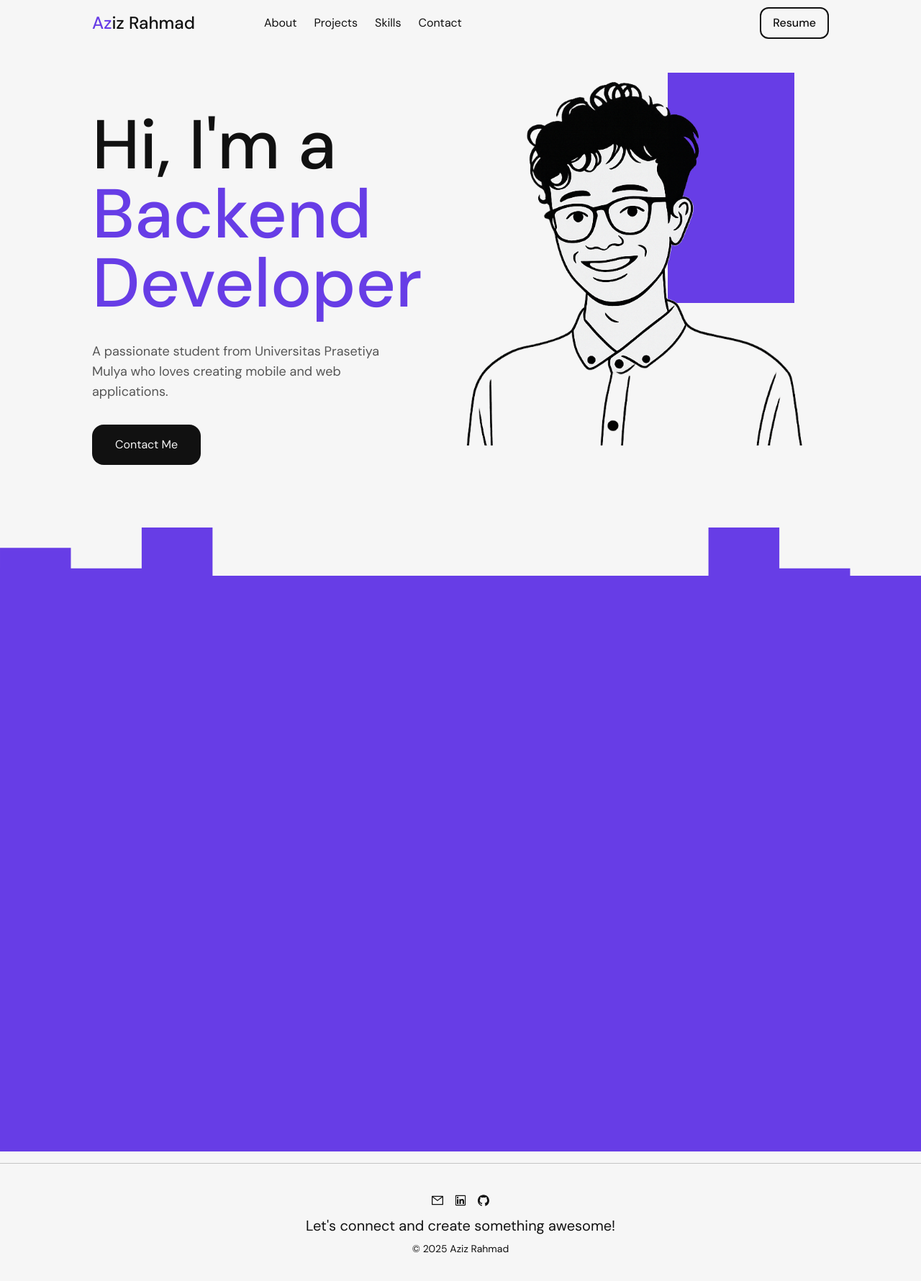
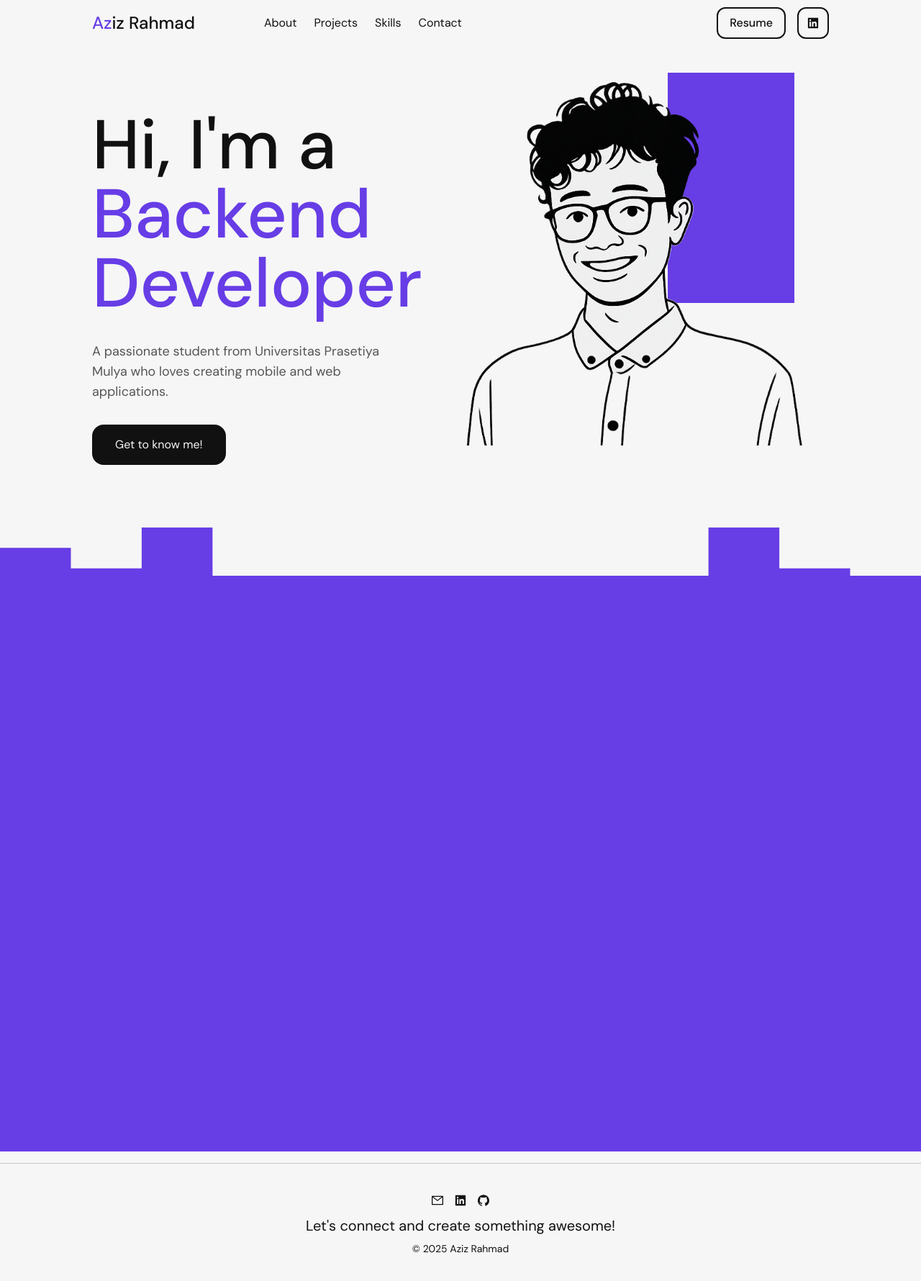
Before and after one commit to rhmdziz/aziz-personal-portofolio, a Next.js app in the folder frontend/: page / in a window 1280 px wide. Shown: the top 1780 px of the page at 72% size. Built offline with nearby package versions, Linux system fonts and the light colour scheme.

Commit message:
add linkedin at navbar, get to know me, and link root at footer

```diff
--- a/frontend/components/footer.js
+++ b/frontend/components/footer.js
@@ -1,6 +1,8 @@
 import {
+  GithubFilled,
   GithubOutlined,
-  LinkedinOutlined,
+  LinkedinFilled,
+  MailFilled,
   MailOutlined,
 } from "@ant-design/icons";
 import Link from "next/link";
@@ -15,15 +17,15 @@ export default function Footer() {
             <MailOutlined />
           </Link>
           <Link href="https://www.linkedin.com/in/azizrahmad" target="_blank">
-            <LinkedinOutlined />
+            <LinkedinFilled />
           </Link>
           <Link href="https://github.com/rhmdziz" target="_blank">
-            <GithubOutlined />
+            <GithubFilled />
           </Link>
         </div>
         <p className="text-xl">Let's connect and create something awesome!</p>
         <p className="text-sm ">
-          &copy; {new Date().getFullYear()} Aziz Rahmad
+          &copy; {new Date().getFullYear()} <Link href="/">Aziz Rahmad</Link>
         </p>
       </div>
     </footer>
--- a/frontend/components/home/hero.js
+++ b/frontend/components/home/hero.js
@@ -41,9 +41,9 @@ export default function Hero() {
             A passionate student from Universitas Prasetiya Mulya who loves
             creating mobile and web applications.
           </p>
-          <Link href="#contact">
+          <Link href="#about">
             <div className="bg-[var(--gray-primary)] inline-block mt-4 md:mt-8 py-4 px-8 rounded-2xl hover:opacity-90">
-              <p className="text-[var(--background)]">Contact Me</p>
+              <p className="text-[var(--background)]">Get to know me!</p>
             </div>
           </Link>
         </div>
--- a/frontend/components/home/navbar.js
+++ b/frontend/components/home/navbar.js
@@ -1,14 +1,19 @@
 "use client";
 import { useState, useEffect } from "react";
-import { MoonOutlined, MoonFilled } from "@ant-design/icons";
+import {
+  MoonOutlined,
+  MoonFilled,
+  LinkedinOutlined,
+  LinkedinFilled,
+} from "@ant-design/icons";
 import Link from "next/link";
 
 export default function Navbar() {
-  const [isDarkMode, setIsDarkMode] = useState(false);
+  // const [isDarkMode, setIsDarkMode] = useState(false);
   const [isScrolled, setIsScrolled] = useState(false);
-  const toggleDarkMode = () => {
-    setIsDarkMode(!isDarkMode);
-  };
+  // const toggleDarkMode = () => {
+  //   setIsDarkMode(!isDarkMode);
+  // };
 
   useEffect(() => {
     const handleScroll = () => {
@@ -68,7 +73,11 @@ export default function Navbar() {
               <p className="py-2 font-medium">Resume</p>
             </div>
           </Link>
-
+          <Link href="https://www.linkedin.com/in/azizrahmad" target="_blank">
+            <div className="border-2 rounded-xl px-3 text-[var(--gray-primary)] hover:text-[var(--purple)] transition">
+              <LinkedinFilled className="py-3 text-[var(--gray-primary)]" />
+            </div>
+          </Link>
           {/* {isDarkMode ? (
             <MoonFilled onClick={toggleDarkMode} className="cursor-pointer" />
           ) : (
```
